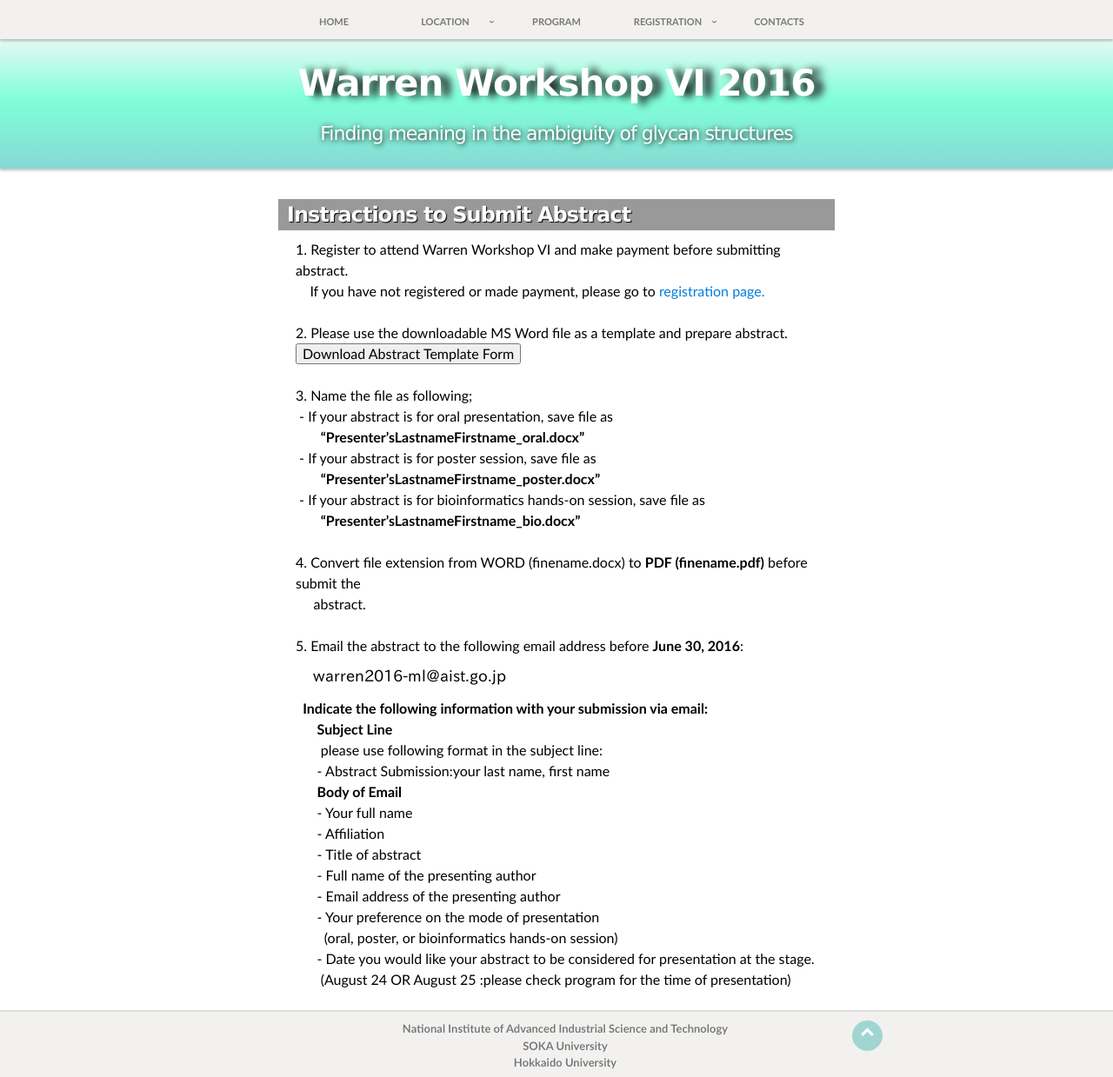
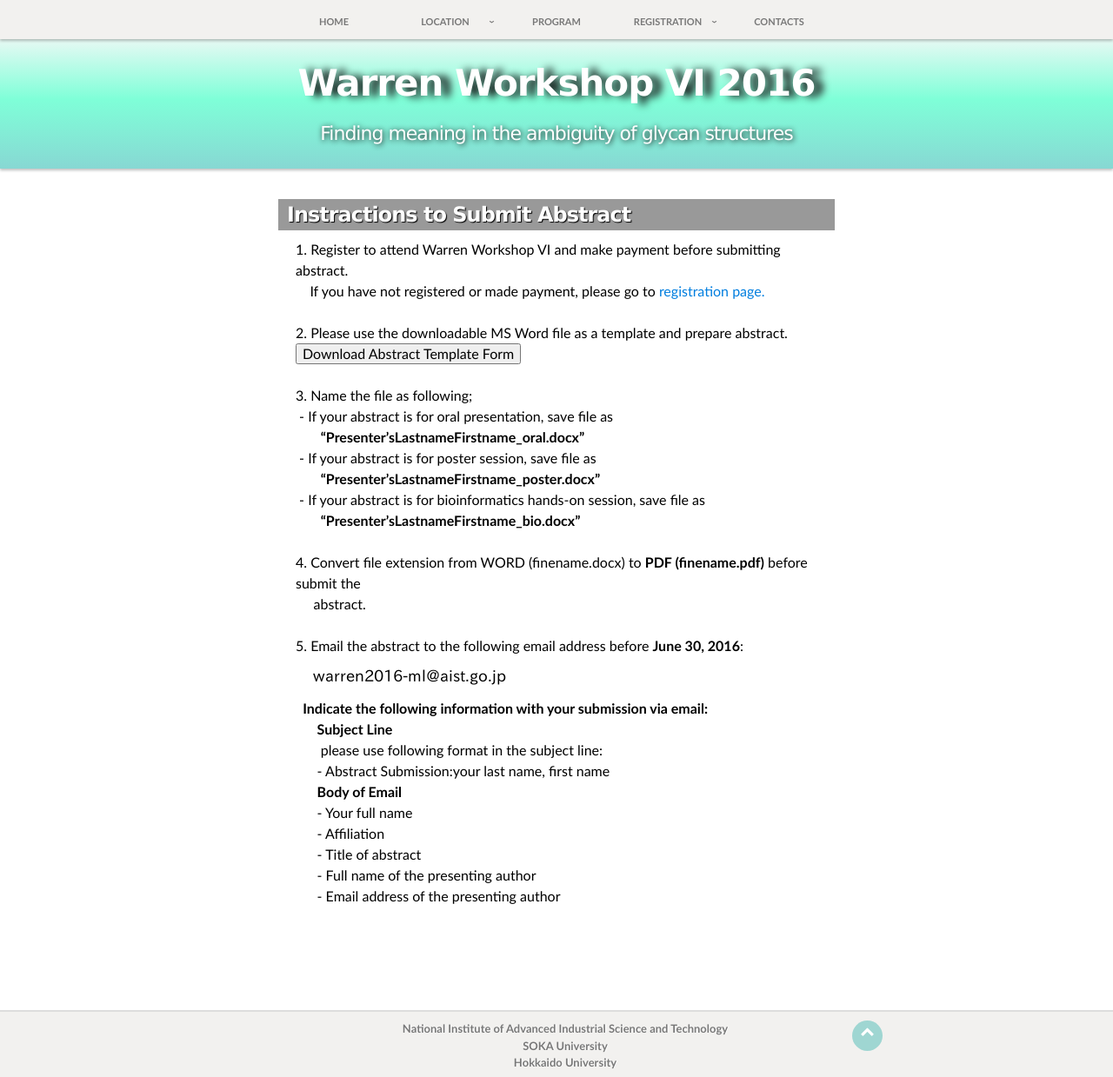
Before and after one commit to yamazakiM/test_warren2016, a Jekyll site: the page built from registration/submit.html, in a window 1280 px wide and 1239 px high. Shown: the whole window at 87% size. Built offline with Jekyll 4.4.1, drawn with Linux system fonts in a browser that asks for light colours; nearby versions of some CDN libraries; library files that are not in the unit come from our copies.

Commit message:
Update submit.html

```diff
--- a/registration/submit.html
+++ b/registration/submit.html
@@ -50,11 +50,6 @@ layout: default
     &nbsp; &nbsp; &nbsp; - Title of abstract<br>
     &nbsp; &nbsp; &nbsp; - Full name of the presenting author<br>
     &nbsp; &nbsp; &nbsp; - Email address of the presenting author<br>
-    &nbsp; &nbsp; &nbsp; - Your preference on the mode of presentation<br>
-    &nbsp; &nbsp; &nbsp; &nbsp; (oral, poster, or bioinformatics hands-on session)<br>
-    &nbsp; &nbsp; &nbsp; - Date you would like your abstract to be considered for presentation at the stage.<br>
-    &nbsp; &nbsp; &nbsp; &nbsp;(August 24 OR August 25 :please check program for the time of presentation)
-
   </li>
 </ul>
 
```
